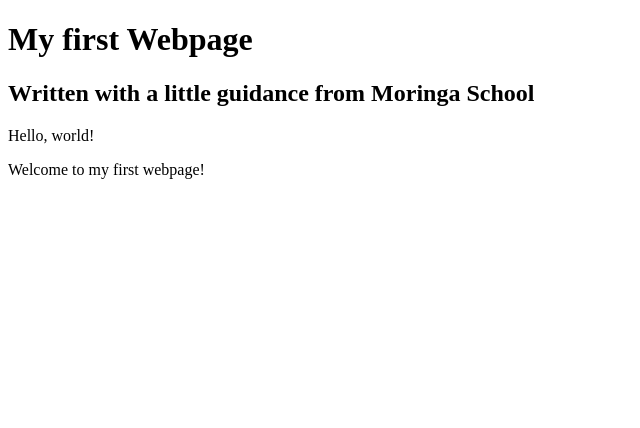
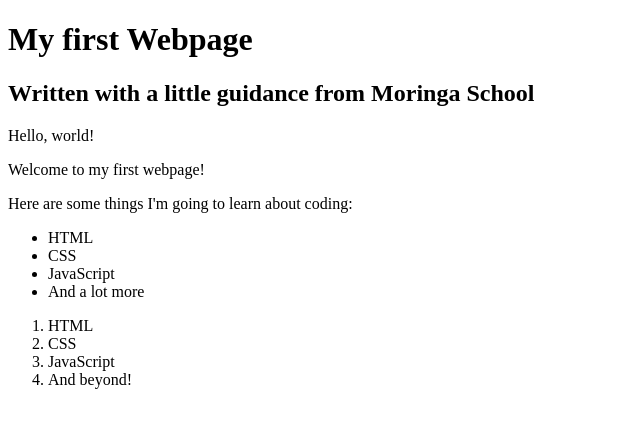
Before and after one commit to karireamandine/my-first-webpage, a plain HTML site: page my-first-webpage.html in a window 1280 px wide. Shown: the whole page, without its empty margins (0-640 px from the left). Drawn offline with Linux system fonts and the light colour scheme.

Commit message:
add list elements

```diff
--- a/my-first-webpage.html
+++ b/my-first-webpage.html
@@ -8,6 +8,19 @@
         <h2>Written with a little guidance from Moringa School</h2>
             <p>Hello, world!</p>
             <p>Welcome to my first webpage!</p>
+            <p>Here are some things I'm going to learn about coding:</p>
+                <ul>
+                    <li>HTML</li>
+                    <li>CSS</li>
+                    <li>JavaScript</li>
+                    <li>And a lot more</li>
+                </ul>
+                <ol>
+                    <li>HTML</li>
+                    <li>CSS</li>
+                    <li>JavaScript</li>
+                    <li>And beyond!</li>
+                </ol>
 
 
     </body>
```
